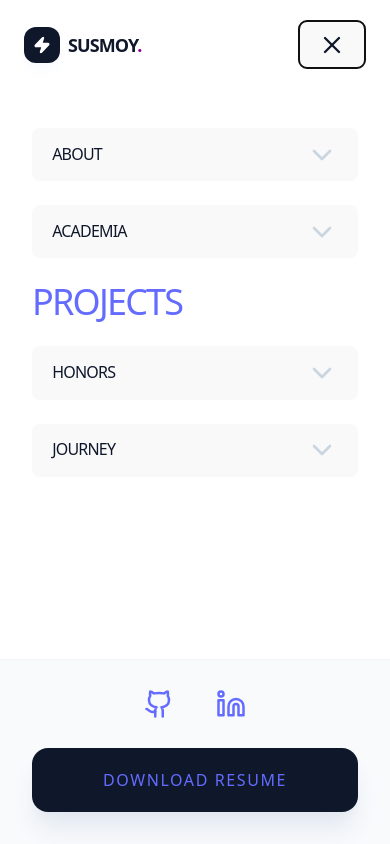
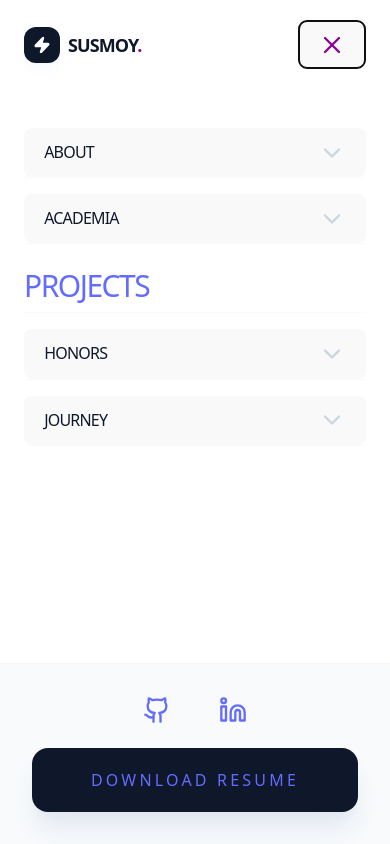
Before and after one commit to susb47/port-sbs, a React (Vite) app in the folder my-portfolio/: page / in a window 390 px wide. Both pictures are taken after a click on the button 331 px from the left and 44 px from the top of the page. Shown: the top 844 px of the page. Built offline with nearby package versions, Linux system fonts and the light colour scheme.

Commit message:
Fixed Mobile Ui Bug

```diff
--- a/my-portfolio/src/components/Navbar.jsx
+++ b/my-portfolio/src/components/Navbar.jsx
@@ -51,10 +51,16 @@ const Navbar = () => {
     return () => window.removeEventListener("scroll", handleScroll);
   }, []);
 
+  // Prevent body scroll when mobile menu is open
+  useEffect(() => {
+    if (isOpen) document.body.style.overflow = "hidden";
+    else document.body.style.overflow = "unset";
+  }, [isOpen]);
+
   return (
     <header
       className={`fixed top-0 w-full z-[100] transition-all duration-500 ${
-        scrolled ? "bg-white/80 backdrop-blur-md shadow-sm border-b border-slate-100 py-3" : "bg-white py-5"
+        scrolled ? "bg-white/90 backdrop-blur-md shadow-sm border-b border-slate-100 py-3" : "bg-white py-5"
       }`}
     >
       <div className="container mx-auto px-6 max-w-7xl flex items-center justify-between">
@@ -120,41 +126,29 @@ const Navbar = () => {
         {/* Right Side Tools */}
         <div className="hidden md:flex items-center gap-6">
           <div className="flex gap-5 border-r border-slate-100 pr-6">
-            <a
-              href="https://github.com/susb47"
-              target="_blank"
-              rel="noreferrer"
-              className="text-slate-400 hover:text-fuchsia-800 transition-all hover:scale-110"
-            >
-              <Github size={20} />
-            </a>
-            <a
-              href="https://www.linkedin.com/in/susmoybiswas47"
-              target="_blank"
-              rel="noreferrer"
-              className="text-slate-400 hover:text-fuchsia-800 transition-all hover:scale-110"
-            >
-              <Linkedin size={20} />
-            </a>
+            <a href="https://github.com/susb47" target="_blank" rel="noreferrer" className="text-slate-400 hover:text-fuchsia-800 transition-all hover:scale-110"><Github size={20} /></a>
+            <a href="https://www.linkedin.com/in/susmoybiswas47" target="_blank" rel="noreferrer" className="text-slate-400 hover:text-fuchsia-800 transition-all hover:scale-110"><Linkedin size={20} /></a>
           </div>
-
           <a
             href={resumeFile}
             download="Susmoy_Biswas_Resume.pdf"
-            className="flex items-center gap-2 bg-slate-900 text-white px-6 py-3 rounded-2xl font-black text-[10px] uppercase tracking-widest hover:bg-fuchsia-800 transition-all shadow-xl shadow-indigo-100/40 hover:-translate-y-1 active:translate-y-0"
+            className="flex items-center gap-2 bg-slate-900 text-white px-6 py-3 rounded-2xl font-black text-[10px] uppercase tracking-widest hover:bg-fuchsia-800 transition-all shadow-xl shadow-indigo-100"
           >
             <Download size={16} strokeWidth={3} className="text-white" />
             <span className="text-white">Resume</span>
           </a>
         </div>
 
-        {/* Mobile Toggle */}
-        <button className="xl:hidden text-slate-900 z-[110] p-2" onClick={() => setIsOpen(!isOpen)}>
-          {isOpen ? <X size={28} /> : <Menu size={28} />}
+        {/* Mobile Toggle Button */}
+        <button
+          className="xl:hidden text-slate-900 z-[110] p-2 hover:bg-slate-50 rounded-xl transition-colors"
+          onClick={() => setIsOpen(!isOpen)}
+        >
+          {isOpen ? <X size={28} className="text-fuchsia-800" /> : <Menu size={28} />}
         </button>
       </div>
 
-      {/* MOBILE MENU (Full-screen Slide) */}
+      {/* MOBILE MENU (Slide-in from Right) */}
       <AnimatePresence>
         {isOpen && (
           <motion.div
@@ -164,42 +158,44 @@ const Navbar = () => {
             transition={{ type: "spring", damping: 30, stiffness: 300 }}
             className="xl:hidden fixed inset-0 w-full h-screen bg-white z-[105] flex flex-col"
           >
-            <div className="flex-1 overflow-y-auto px-8 pt-32 pb-10">
+            {/* Nav Content */}
+            <div className="flex-1 overflow-y-auto px-6 pt-32 pb-10 no-scrollbar">
               {navStructure.map((item, index) => (
-                <div key={item.title} className="mb-6">
+                <div key={item.title} className="mb-4">
                   {item.href ? (
                     <a
                       href={item.href}
                       onClick={() => setIsOpen(false)}
-                      className="text-4xl font-black text-slate-900 uppercase tracking-tighter"
+                      className="block text-3xl font-black text-slate-900 uppercase tracking-tighter py-2 border-b border-slate-50 hover:text-fuchsia-800"
                     >
                       {item.title}
                     </a>
                   ) : (
-                    <div>
+                    <div className="border-b border-slate-50">
                       <button
                         onClick={() => setMobileExpanded(mobileExpanded === index ? null : index)}
-                        className="w-full flex items-center justify-between text-4xl font-black text-slate-900 uppercase tracking-tighter"
+                        className="w-full flex items-center justify-between text-3xl font-black text-slate-900 uppercase tracking-tighter py-3"
                       >
-                        {item.title}
-                        <ChevronDown size={32} className={`transition-transform duration-300 ${mobileExpanded === index ? "rotate-180 text-fuchsia-800" : "text-slate-300"}`} />
+                        <span className={mobileExpanded === index ? "text-fuchsia-800" : ""}>{item.title}</span>
+                        <ChevronDown size={28} className={`transition-transform duration-300 ${mobileExpanded === index ? "rotate-180 text-fuchsia-800" : "text-slate-300"}`} />
                       </button>
+
                       <AnimatePresence>
                         {mobileExpanded === index && (
                           <motion.div
                             initial={{ height: 0, opacity: 0 }}
                             animate={{ height: "auto", opacity: 1 }}
                             exit={{ height: 0, opacity: 0 }}
-                            className="overflow-hidden flex flex-col gap-4 mt-6 ml-4 border-l-2 border-slate-100 pl-6"
+                            className="overflow-hidden flex flex-col gap-4 mb-6 ml-4"
                           >
                             {item.links.map((link) => (
                               <a
                                 key={link.name}
                                 href={link.href}
                                 onClick={() => setIsOpen(false)}
-                                className="text-xl font-bold text-slate-400 hover:text-fuchsia-800 lowercase"
+                                className="text-lg font-bold text-slate-400 hover:text-fuchsia-800 border-l-2 border-slate-100 pl-4 transition-colors"
                               >
-                                / {link.name}
+                                {link.name}
                               </a>
                             ))}
                           </motion.div>
@@ -211,15 +207,16 @@ const Navbar = () => {
               ))}
             </div>
 
-            <div className="p-8 bg-slate-50 border-t border-slate-100 flex flex-col gap-8">
+            {/* Bottom Fixed Footer for Mobile */}
+            <div className="p-8 bg-slate-50 border-t border-slate-100 flex flex-col gap-6">
               <div className="flex justify-center gap-12">
-                 <a href="https://github.com/susb47" target="_blank" rel="noreferrer" className="text-slate-400 scale-125 hover:text-fuchsia-800 transition-colors"><Github /></a>
-                 <a href="https://www.linkedin.com/in/susmoybiswas47" target="_blank" rel="noreferrer" className="text-slate-400 scale-125 hover:text-fuchsia-800 transition-colors"><Linkedin /></a>
+                 <a href="https://github.com/susb47" className="text-slate-400 hover:text-fuchsia-800 transition-colors"><Github size={28} /></a>
+                 <a href="https://www.linkedin.com/in/susmoybiswas47" className="text-slate-400 hover:text-fuchsia-800 transition-colors"><Linkedin size={28} /></a>
               </div>
               <a
                 href={resumeFile}
                 download
-                className="w-full bg-slate-900 text-white py-5 rounded-2xl font-black uppercase tracking-widest text-center shadow-xl shadow-slate-200"
+                className="w-full bg-slate-900 text-white py-5 rounded-2xl font-black uppercase tracking-[0.2em] text-center shadow-xl shadow-slate-200"
               >
                 Download Resume
               </a>
```
